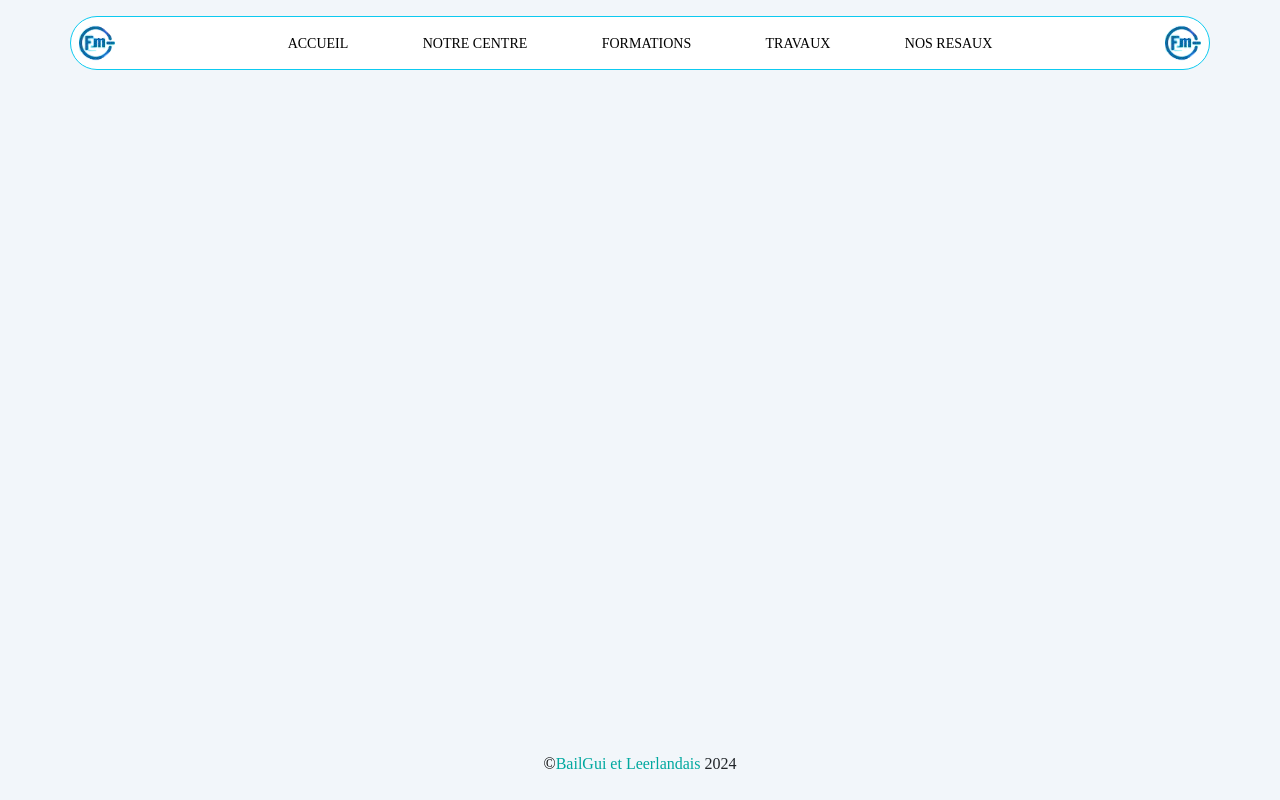
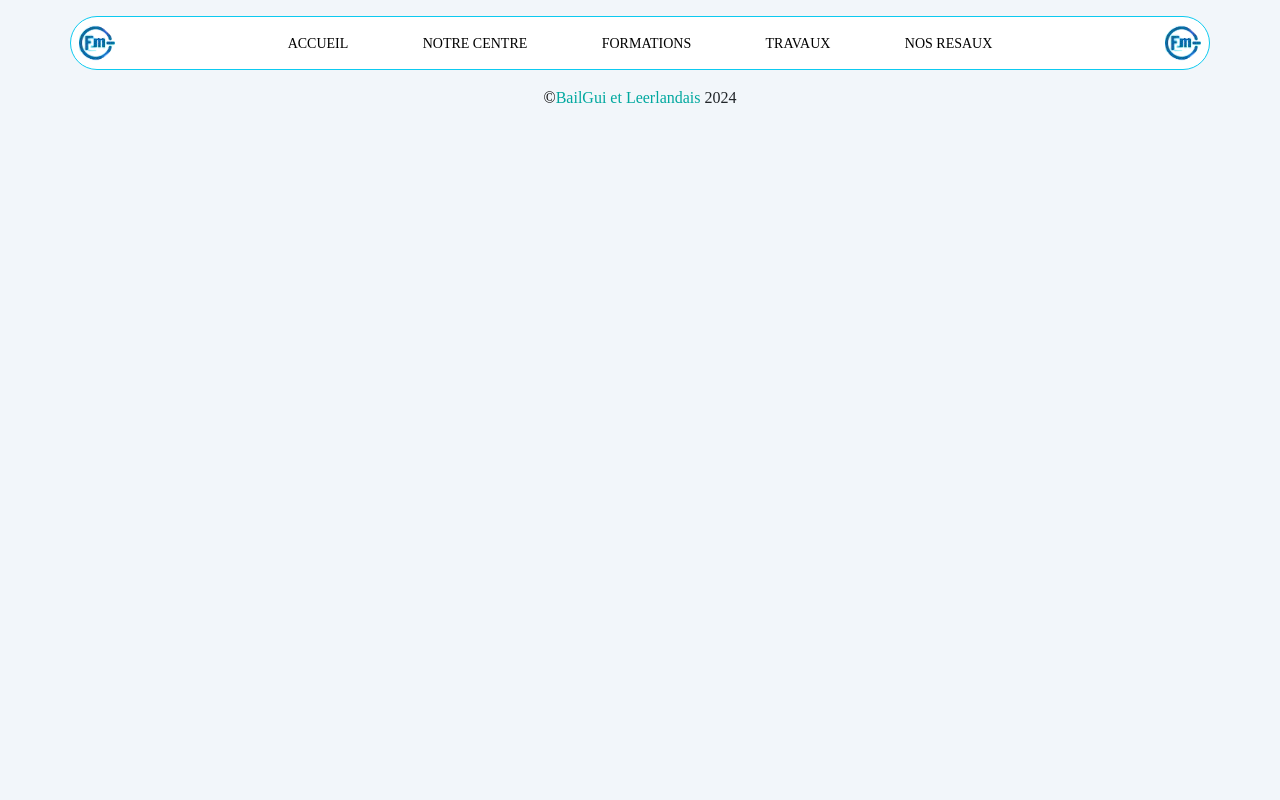
Before and after one commit to Leerlandais/JoeF2M, a PHP site: template view/template.html.twig in a window 1280 px wide. Run offline with PHP 8.4, Linux system fonts and the light colour scheme; the template is opened without the code that fills it, so the values that code supplies are empty; some libraries are stand-ins or nearby versions.

Commit message:
fixing font

```diff
--- a/assets/css/style.css
+++ b/assets/css/style.css
@@ -1,8 +1,8 @@
 
 @font-face {
   font-family: 'jetBrains';
-  src: url('../public/fonts/JetBrainsMono-VariableFont_wght.ttf') format('ttf'),
-       url('./public/fonts/JetBrainsMono-VariableFont_wght.ttf') format('ttf')
+  src: url('fonts/JetBrainsMono-VariableFont_wght.ttf') format('ttf'),
+       url('fonts/JetBrainsMono-VariableFont_wght.ttf') format('ttf')
 }
 
 /**
--- a/view/template.html.twig
+++ b/view/template.html.twig
@@ -39,7 +39,7 @@
 {% block navBar %}
 <div class="container sticky-top">
     <div class="row content">
-        <nav id="navbar" class=" col-md-12 space-between navbar border border-info rounded-pill mt-3 mb-3" data-aos="fade-down">
+        <nav id="navbar" class="col-md-12 space-between navbar border border-info rounded-pill mt-3 mb-3" data-aos="fade-down">
         <a href="?route=home">
             <img src="images/cf2m-logo-good.png" alt="Logo CF2M" class="m-2 " style="width: 36px; height: 36px;">
         </a>
@@ -70,7 +70,7 @@
 
 
 {% block footer %}
-    <div class="d-flex w-100 justify-content-center position-absolute bottom-0 pb-4" style="width: 25%; bottom: 12rem; left: 0; right: 0; margin: 0 auto;">
+    <div class="d-flex w-100 justify-content-center bottom-0 pb-4" style="width: 25%; bottom: 12rem; left: 0; right: 0; margin: 0 auto;">
     &copy;
         <a href="https://2023.webdev-cf2m.be/Guillaume/"
            target="_blank"
@@ -96,7 +96,7 @@
     <script src="../assets/vendor/glightbox/js/glightbox.min.js"></script>
     <script src="../assets/vendor/isotope-layout/isotope.pkgd.min.js"></script>
     <script src="../assets/vendor/swiper/swiper-bundle.min.js"></script>
-    <script src="assets/vendor/php-email-form/validate.js"></script>
+    <script src="../assets/vendor/php-email-form/validate.js"></script>
 
     <!-- Template Main JS File -->
     <script src="../assets/js/main.js"></script>
```
